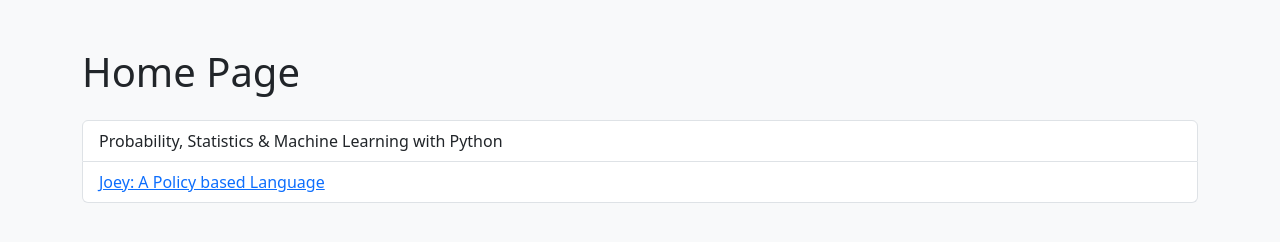
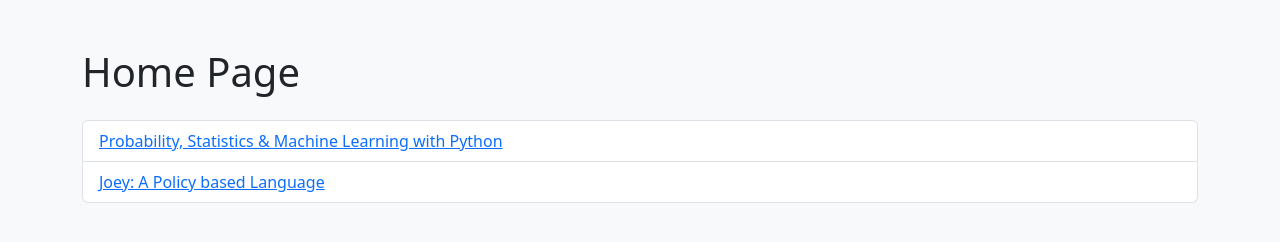
Before and after one commit to andymaz/homepage, a plain HTML site: page index.html in a window 1280 px wide. Drawn offline with nearby package versions, Linux system fonts and the light colour scheme.

Commit message:
removed extra closing a tag

```diff
--- a/index.html
+++ b/index.html
@@ -13,7 +13,7 @@
     <!--p class="lead">Explore my books and projects:</p-->
     <ul class="list-group">
       <li class="list-group-item">
-        <a href="https://github.com/andymaz/probability-statistics-python-code" target="_blank"></a>
+        <a href="https://github.com/andymaz/probability-statistics-python-code" target="_blank">
           Probability, Statistics & Machine Learning with Python
         </a>
       </li>
```
